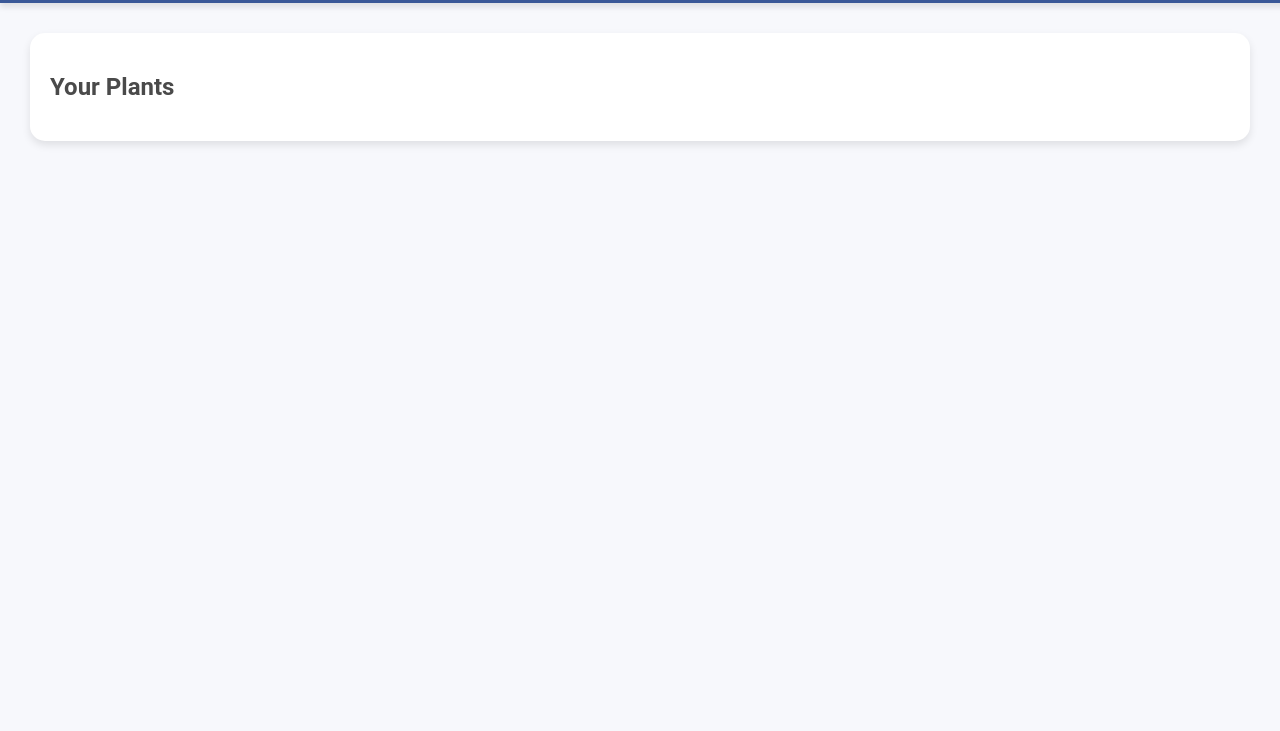
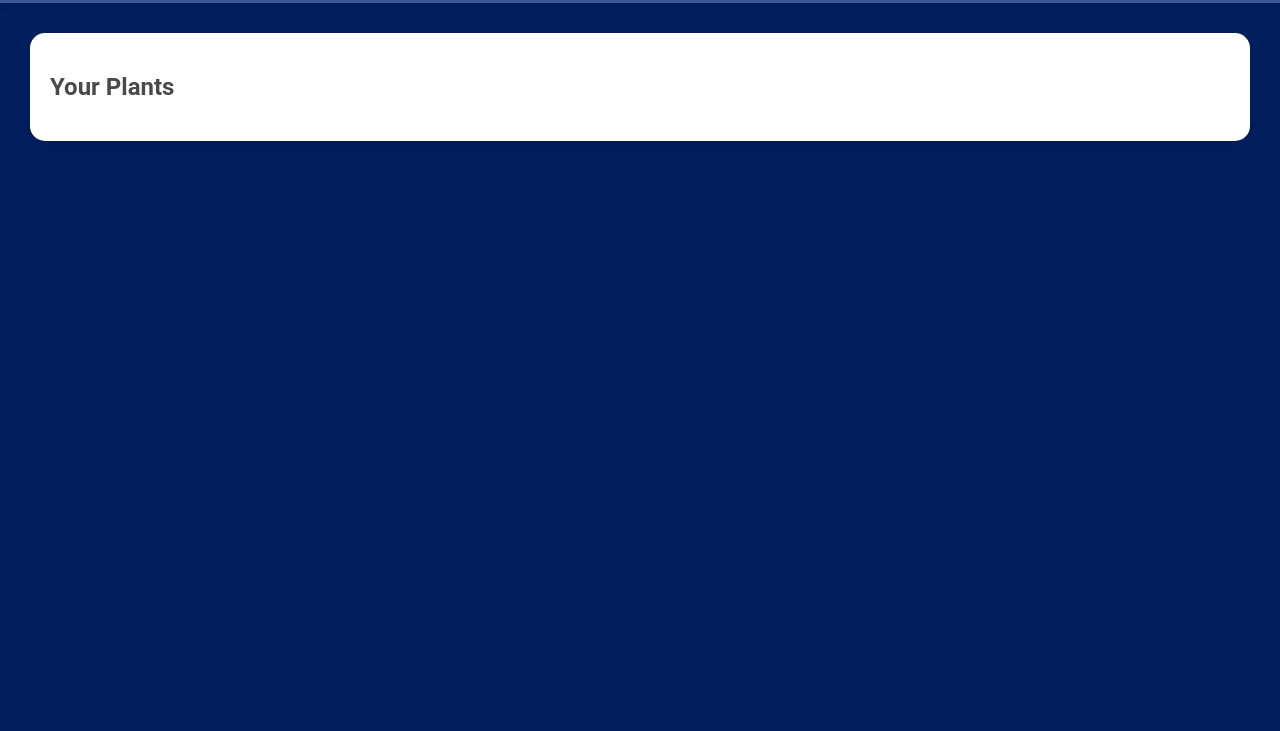
Before and after one commit to KoenGerb477/MyPlantPal, a plain HTML site: page index.html in a window 1280 px wide. Shown: the part 69-800 px from the top of the page. Drawn offline with Linux system fonts and the light colour scheme.

Commit message:
Update styles.css

```diff
--- a/styles.css
+++ b/styles.css
@@ -3,7 +3,7 @@ body {
     font-family: 'Roboto', sans-serif;
     margin: 0;
     padding: 0;
-    background-color: #f7f8fc;
+    background-color: #021f5e;
     color: #4a4a4a;
 }
 
```
